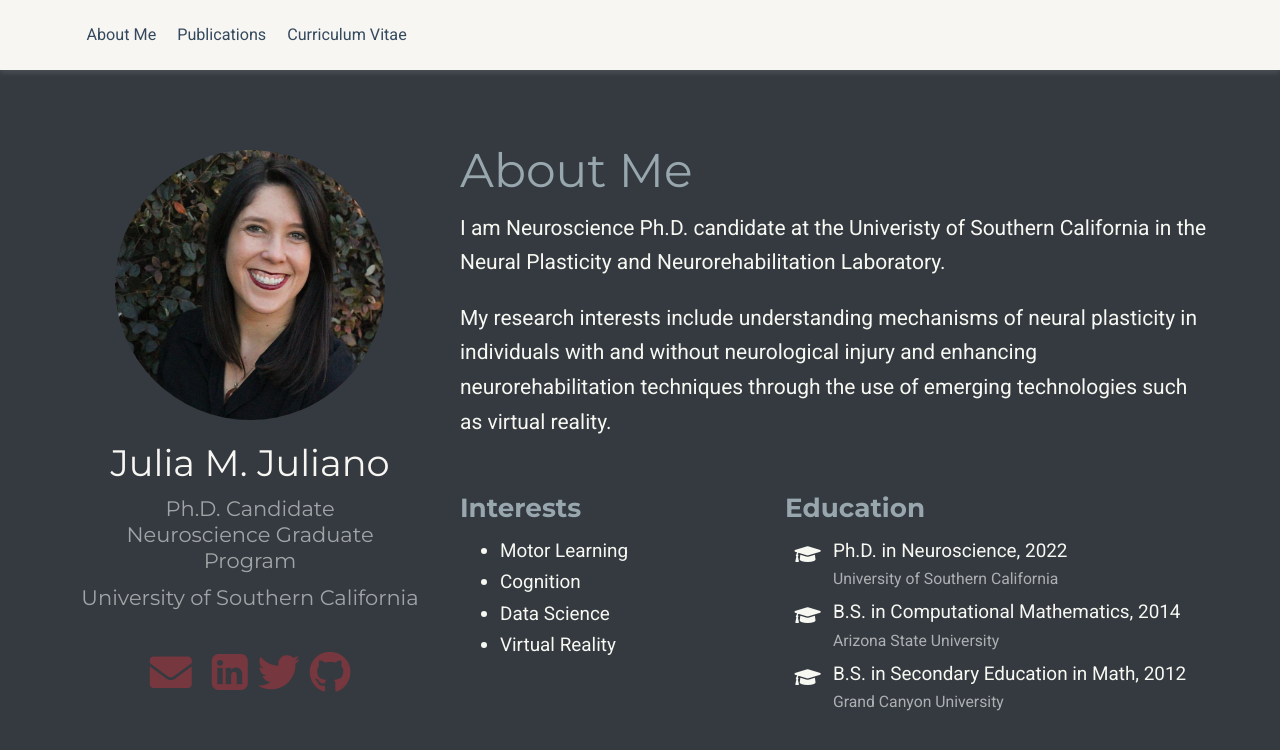
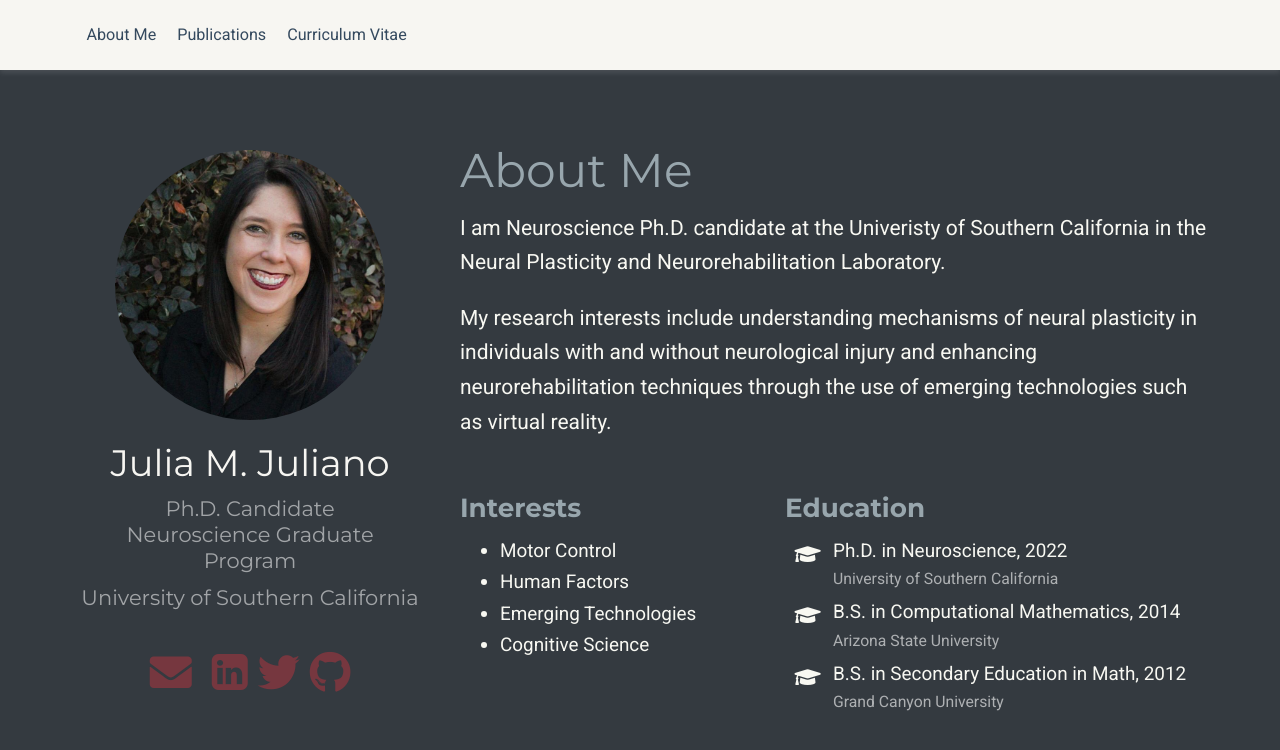
Before and after one commit to juliamjuliano/juliamjuliano.github.io, a Jekyll site: the page built from index.html, in a window 1280 px wide. Shown: the top 750 px of the page. Built offline with Jekyll 4.4.1, drawn with Linux system fonts in a browser that asks for light colours; nearby versions of some CDN libraries; a style sheet for code colours, icons or effects is not loaded.

Commit message:
Update index.html

```diff
--- a/index.html
+++ b/index.html
@@ -65,10 +65,10 @@ title: Julia M. Juliano
                             <h3>Interests</h3>
 
                             <ul class="ul-interests">
-                                <li>Motor Learning</li>
-                                <li>Cognition</li>
-                                <li>Data Science</li>
-                                <li>Virtual Reality</li>
+                                <li>Motor Control</li>
+                                <li>Human Factors</li>
+                                <li>Emerging Technologies</li>
+                                <li>Cognitive Science</li>
                             </ul>
                         </div>
 
```
